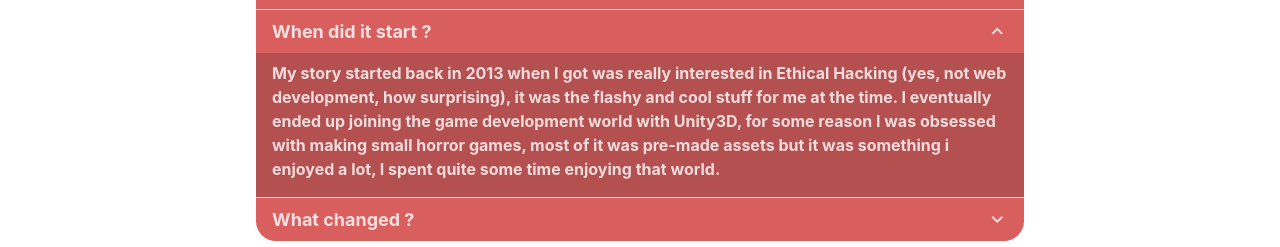
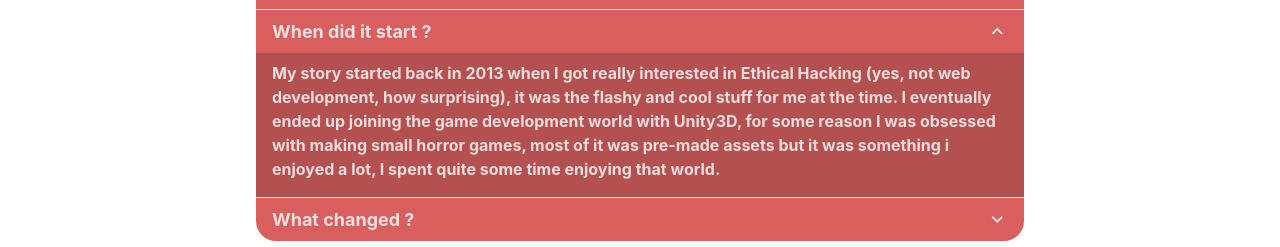
Before and after one commit to AyoubSen/myPortfolio, a Next.js app: page /About in a window 1280 px wide. Both pictures are taken after a click on the button "When did it start ?". Shown: the part 498-745 px from the top of the page. Built offline with nearby package versions, Linux system fonts and the light colour scheme.

Commit message:
grammar mistake, brain go brr

```diff
--- a/pages/About.jsx
+++ b/pages/About.jsx
@@ -78,7 +78,7 @@ export default function About() {
               pb={4}
               color={colorMode === 'light' ? 'whiteAlpha.800' : 'gray.800'}
             >
-              My story started back in 2013 when I got was really interested in
+              My story started back in 2013 when I got really interested in
               Ethical Hacking (yes, not web development, how surprising), it was
               the flashy and cool stuff for me at the time. I eventually ended
               up joining the game development world with Unity3D, for some
```
